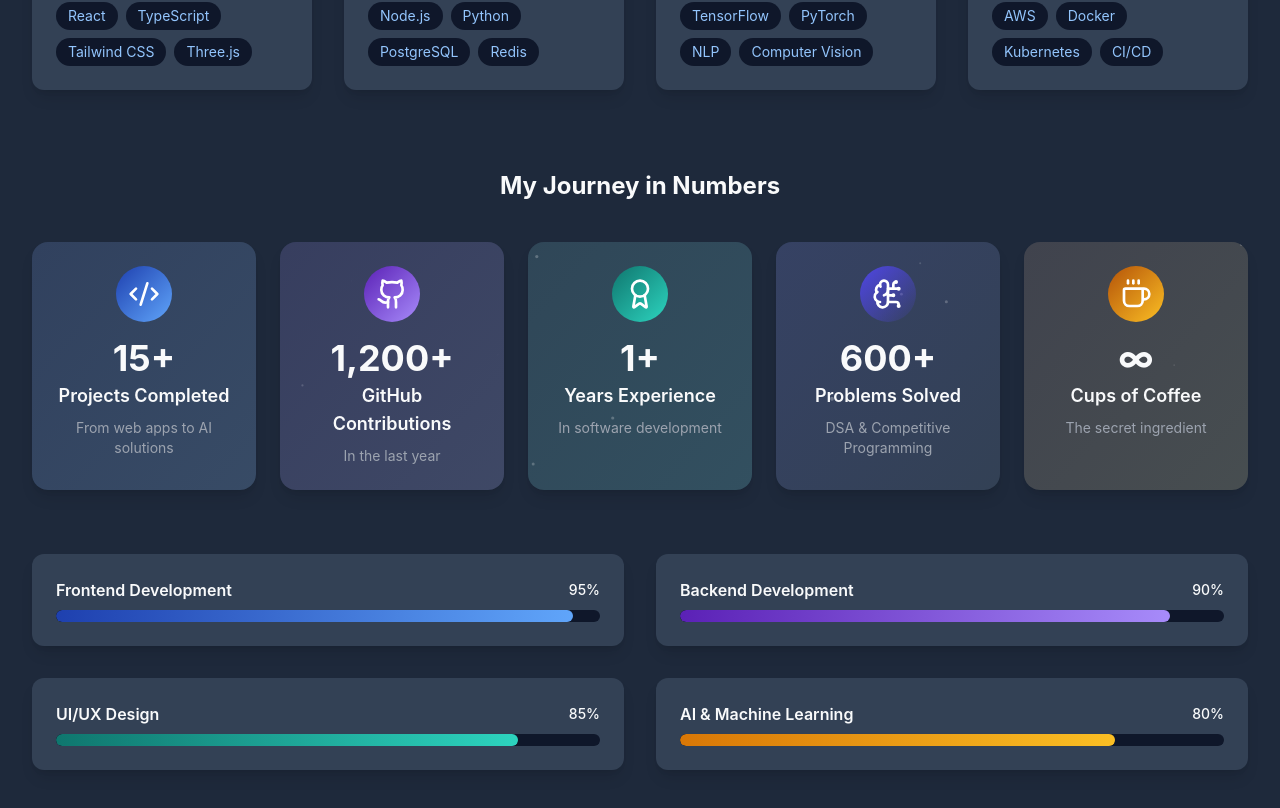
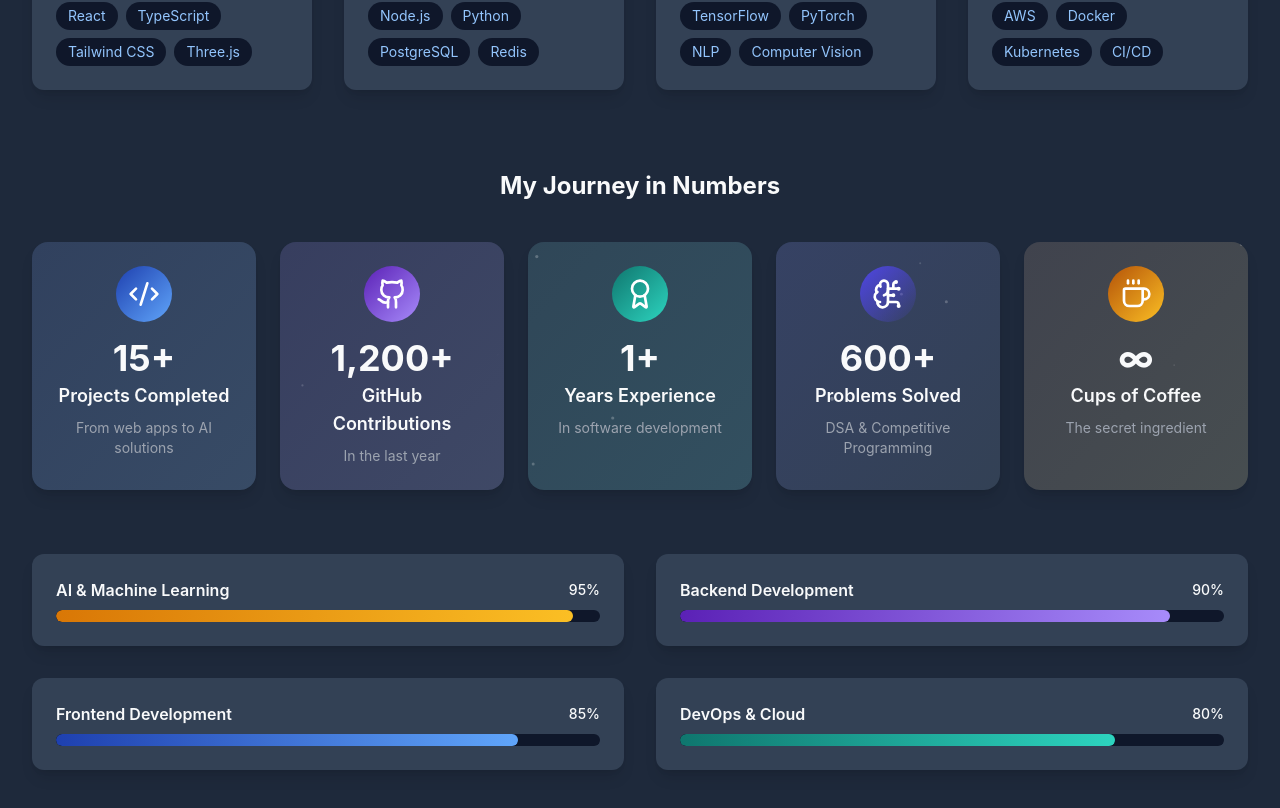
Before and after one commit to YashSakhareliya/Portfolio, a React (Vite) app: page / in a window 1280 px wide. Shown: the part 1290-2098 px from the top of the page. Built offline with nearby package versions, Linux system fonts and the light colour scheme.

Commit message:
Update ProgressBar Value

```diff
--- a/src/components/About.jsx
+++ b/src/components/About.jsx
@@ -222,10 +222,10 @@ const About = () => {
                 {/* Animated progress bars */}
                 <div className="mt-16 grid grid-cols-1 md:grid-cols-2 gap-8">
                     {[
-                    { label: 'Frontend Development', value: 95, color: 'from-blue-500 to-blue-600', darkColor: 'from-web3-blue-dark to-web3-blue-glow' },
-                    { label: 'Backend Development', value: 90, color: 'from-purple-500 to-purple-600', darkColor: 'from-web3-purple-dark to-web3-purple-glow' },
-                    { label: 'UI/UX Design', value: 85, color: 'from-green-500 to-green-600', darkColor: 'from-web3-teal-dark to-web3-teal-glow' },
-                    { label: 'AI & Machine Learning', value: 80, color: 'from-orange-500 to-orange-600', darkColor: 'from-amber-600 to-web3-amber-glow' }
+                        { label: 'AI & Machine Learning', value: 95, color: 'from-orange-500 to-orange-600', darkColor: 'from-amber-600 to-web3-amber-glow' },
+                        { label: 'Backend Development', value: 90, color: 'from-purple-500 to-purple-600', darkColor: 'from-web3-purple-dark to-web3-purple-glow' },
+                        { label: 'Frontend Development', value: 85, color: 'from-blue-500 to-blue-600', darkColor: 'from-web3-blue-dark to-web3-blue-glow' },
+                        { label: 'DevOps & Cloud', value: 80, color: 'from-green-500 to-green-600', darkColor: 'from-web3-teal-dark to-web3-teal-glow' }
                     ].map((skill, index) => (
                     <motion.div
                         key={skill.label}
```
